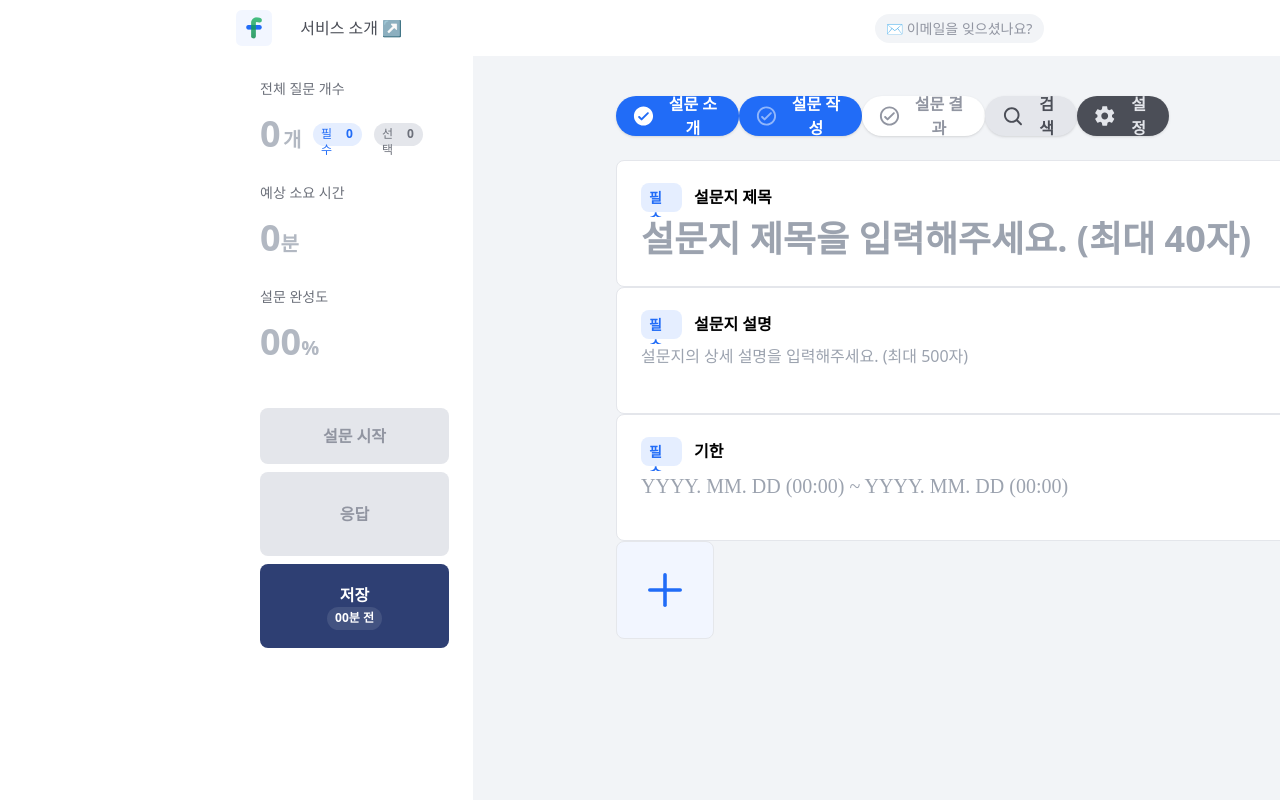
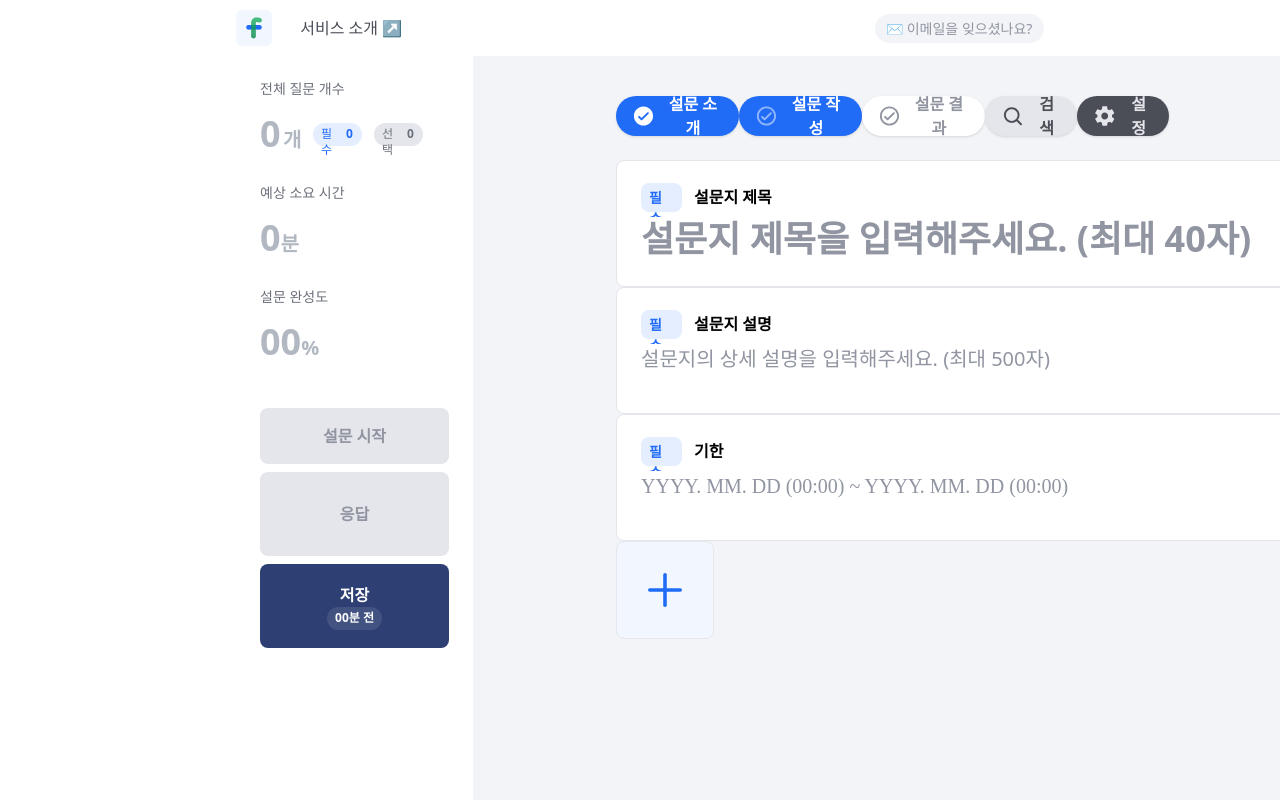
Before and after one commit to thinandlong/ofom-fe, a Next.js app: page /survey in a window 1280 px wide. Built offline with nearby package versions, Linux system fonts and the light colour scheme; no server answers; a web font is replaced by a local one.

Commit message:
style #54: text input style (#55)

```diff
--- a/src/app/survey/components/TextField/index.tsx
+++ b/src/app/survey/components/TextField/index.tsx
@@ -57,7 +57,7 @@ const TextField = ({ type }: TextFieldProps) => {
 
   const TEXT_PLACEHOLDER_SIZE = {
     title: 'text-title_2_BD',
-    desc: 'text- body_1_MD',
+    desc: 'text-body_1_MD',
     limit: `text-gray500 text-xl font-medium font-['Pretendard'] leading-[30px]`,
   };
 
@@ -82,7 +82,7 @@ const TextField = ({ type }: TextFieldProps) => {
       </div>
 
       <input
-        className={`w-full text-gray500 ${TEXT_PLACEHOLDER_SIZE[type]}`}
+        className={`w-full text-gray800 placeholder-gray500 ${TEXT_PLACEHOLDER_SIZE[type]}`}
         type="text"
         value={value}
         placeholder={requireTextFieldPlaceholder()}
```
